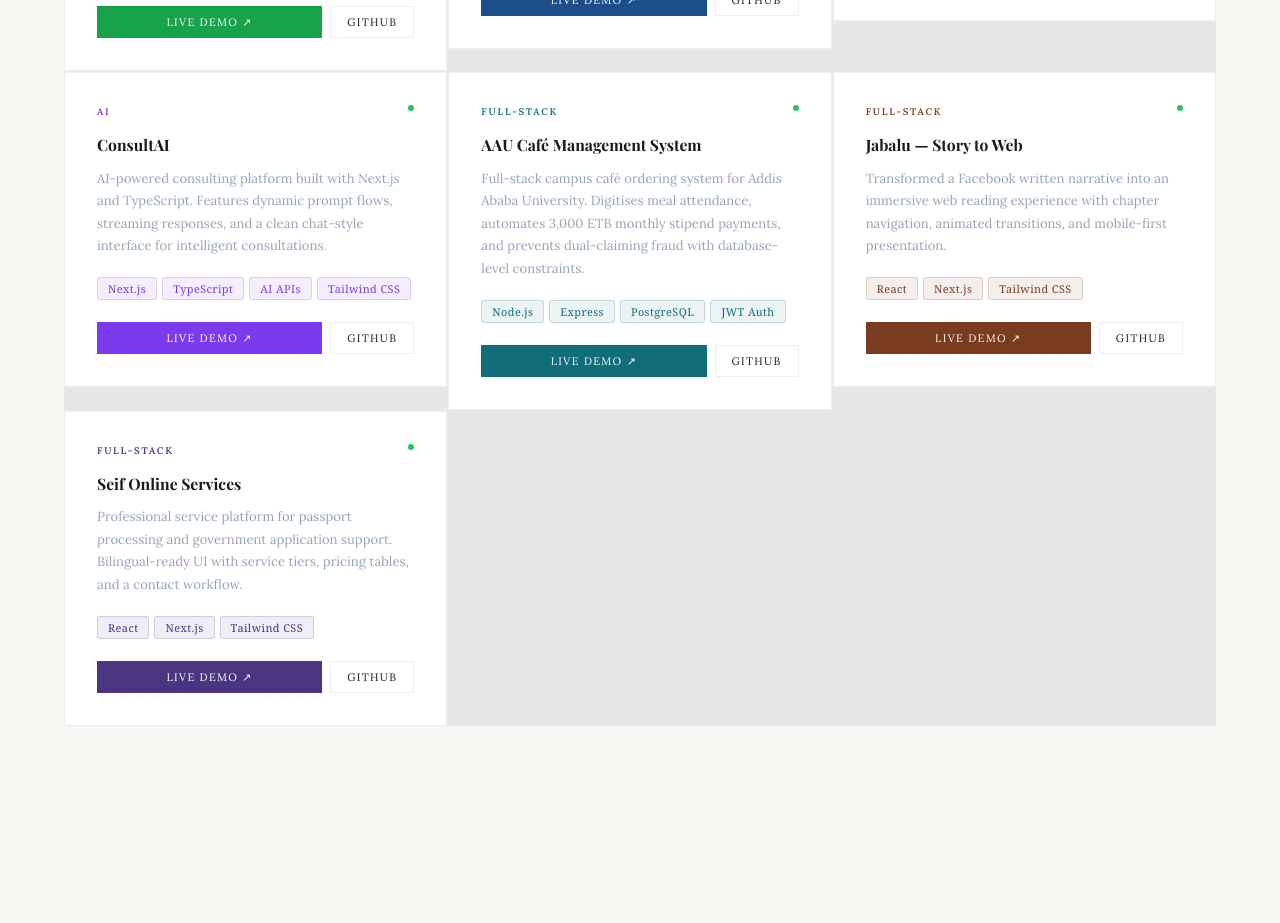
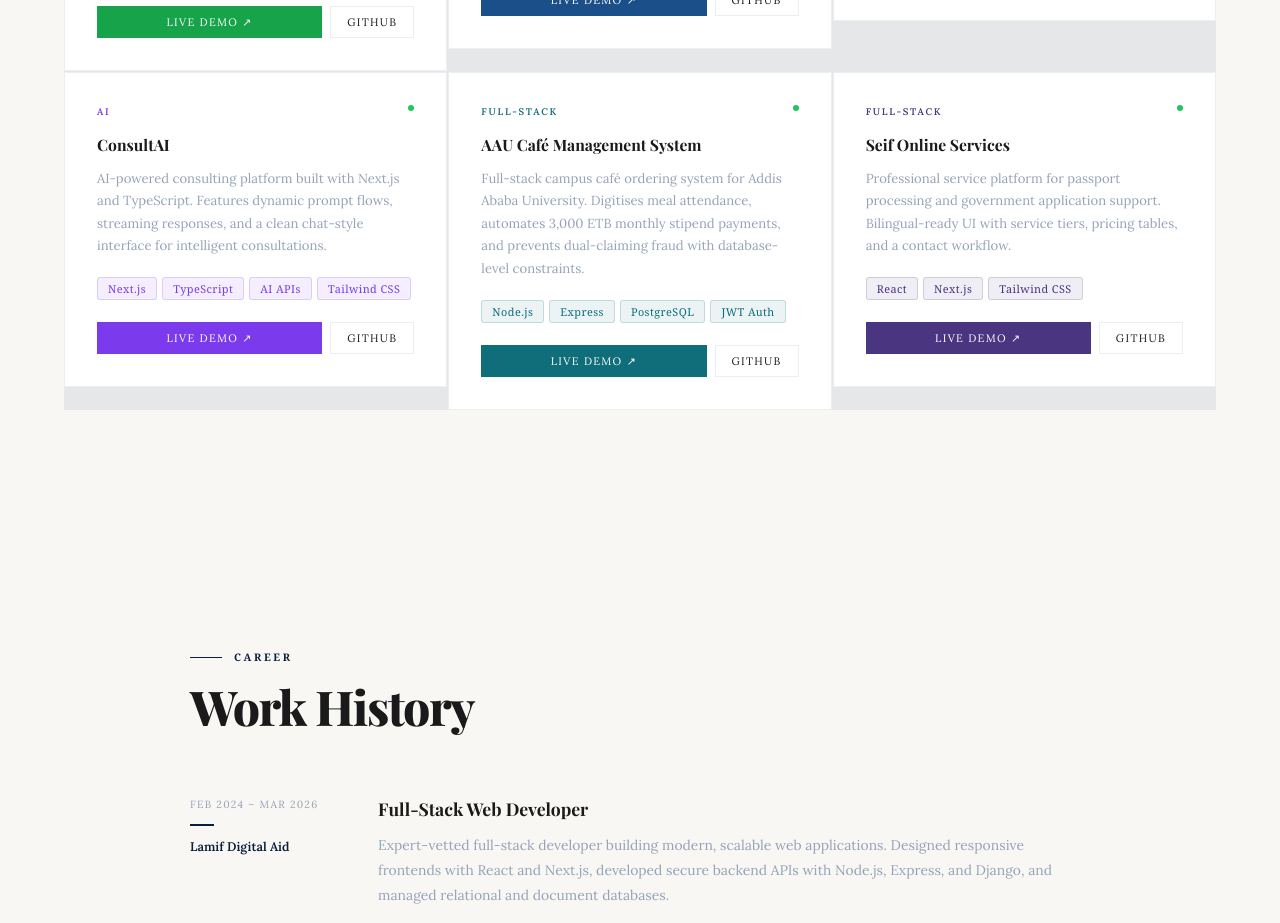
Before and after one commit to oumersalah2-cmd/portfolio-of-mine, a React (Vite) app: page / in a window 1280 px wide. Shown: the part 2260-3183 px from the top of the page. Built offline with nearby package versions, Linux system fonts and the light colour scheme.

Commit message:
remove demo

```diff
--- a/src/App.jsx
+++ b/src/App.jsx
@@ -26,7 +26,6 @@
   { name: "Ethio Bucks — Task & Reward Platform", desc: "Transaction-heavy financial rewards backend for the Ethiopian market. Mobile-first ETB wallet, task completion flows, referral system, and daily bonus claiming.", tags: ["Django", "PostgreSQL", "Python", "Mobile-First"], type: "Full-Stack", accent: "#1A6B4A", demo: "http://abdusalam.pythonanywhere.com", github: "https://github.com/oumersalah2-cmd" },
   { name: "ConsultAI", desc: "AI-powered consulting platform built with Next.js and TypeScript. Features dynamic prompt flows, streaming responses, and a clean chat-style interface for intelligent consultations.", tags: ["Next.js", "TypeScript", "AI APIs", "Tailwind CSS"], type: "AI", accent: "#7C3AED", demo: "https://v0-consult-ai-five.vercel.app/", github: "https://github.com/oumersalah2-cmd/consultaiv1" },
   { name: "AAU Café Management System", desc: "Full-stack campus café ordering system for Addis Ababa University. Digitises meal attendance, automates 3,000 ETB monthly stipend payments, and prevents dual-claiming fraud with database-level constraints.", tags: ["Node.js", "Express", "PostgreSQL", "JWT Auth"], type: "Full-Stack", accent: "#0F6E7A", demo: "https://addis-ababa-university-cafe-management.onrender.com/", github: "https://github.com/oumersalah2-cmd/Addis-Ababa-University-Cafe-Management-and-Stipend-System" },
-  { name: "Jabalu — Story to Web", desc: "Transformed a Facebook written narrative into an immersive web reading experience with chapter navigation, animated transitions, and mobile-first presentation.", tags: ["React", "Next.js", "Tailwind CSS"], type: "Full-Stack", accent: "#7A3B1E", demo: "https://ahmedinjebalaksum.vercel.app/", github: "https://github.com/oumersalah2-cmd" },
   { name: "Seif Online Services", desc: "Professional service platform for passport processing and government application support. Bilingual-ready UI with service tiers, pricing tables, and a contact workflow.", tags: ["React", "Next.js", "Tailwind CSS"], type: "Full-Stack", accent: "#4A3580", demo: "https://seif-online-services.vercel.app/", github: "https://github.com/oumersalah2-cmd" },
 ];
 
```
